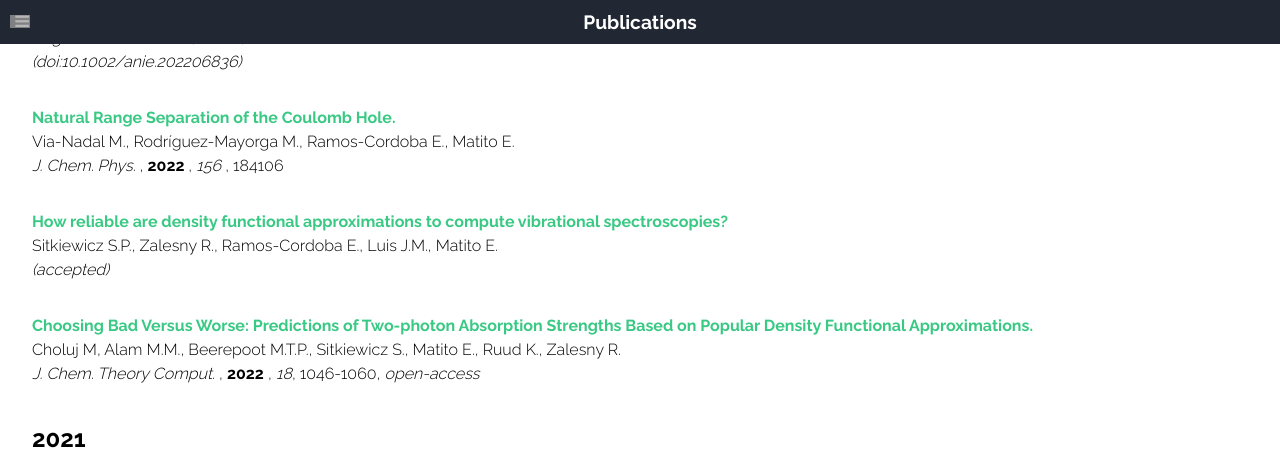
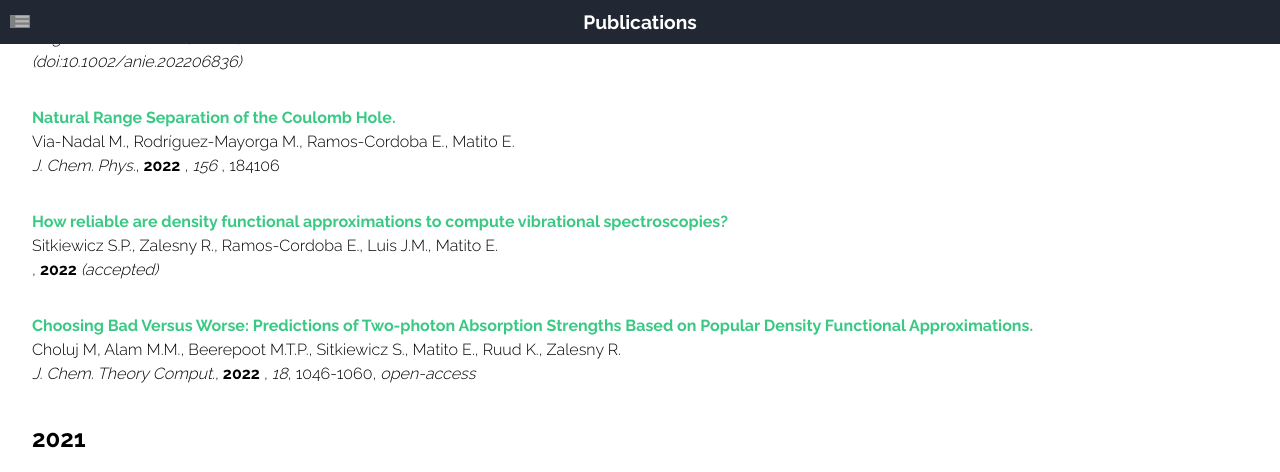
Before and after one commit to old-jekyll-templates/Horizons-Jekyll-Theme, a Jekyll site: the page built from publications.html, in a window 1280 px wide and 900 px high, scrolled down 447 px. Shown: the top 472 px of the window. Built offline with Jekyll 4.4.1, drawn with Linux system fonts in a browser that asks for light colours; grey boxes are pictures that could not be loaded.

Commit message:
Update publications.html

```diff
--- a/publications.html
+++ b/publications.html
@@ -65,7 +65,7 @@ layout: main
             <b> Reply to the Correspondence on "How Aromatic are Six-Porphyrin Nanorings? The Case of a Six-Porphyrin Nanoring" </b>
             </a></font><br>
             <font color="#000000"> Casademont-Reig I., Soriano-Agueda L., Ramos-Cordoba E., Torrent-Sucarrat M., Matito E. </font><br>
-            <font color="#000000"> <i> Angew. Chem. Int. Ed. </i>, <b> 2022 </b>
+            <font color="#000000"> <i> Angew. Chem. Int. Ed.</i>, <b> 2022</b>
             <font color="#000000">, <i>  </i>  </font><br>
             <font color="#000000"> <i> (doi:10.1002/anie.202206836) </i> </p>
 
@@ -74,19 +74,20 @@ layout: main
             <b> Natural Range Separation of the Coulomb Hole. </b>
             </a></font><br>
             <font color="#000000"> Via-Nadal M., Rodríguez-Mayorga M., Ramos-Cordoba E., Matito E. </font><br>
-            <font color="#000000"> <i>  J. Chem. Phys. </i>, <b> 2022 </b>
-            <font color="#000000">, <i> 156 </i>, 184106 </font><br>
+            <font color="#000000"> <i>  J. Chem. Phys.</i>, <b> 2022</b>
+            <font color="#000000">, <i> 156 </i>, 184106</font><br>
             <font color="#000000"> <i>  </i> </p>
 
 	<p style="text-align:justify; text-justify:inter-ideograph;"> <font color="#000000">
             <a href= target="_blank" style="text-decoration:none"><b> How reliable are density functional approximations to compute vibrational spectroscopies? </b></a </font><br>
             <font color="#000000">Sitkiewicz S.P., Zalesny R., Ramos-Cordoba E., Luis J.M., Matito E. </font><br>
+	    <font color="#000000"> <i> </i>, <b> 2022</b>
             <font color="#000000"> <i> (accepted) </i>	</p>
 
 	<p style="text-align:justify; text-justify:inter-ideograph;"> <font color="#000000">
             <a href=https://pubs.acs.org/doi/10.1021/acs.jctc.1c01056 target="_blank" style="text-decoration:none"><b> Choosing Bad Versus Worse: Predictions of Two-photon Absorption Strengths Based on Popular Density Functional Approximations. </b></a </font><br>
             <font color="#000000"> Choluj M, Alam M.M., Beerepoot M.T.P., Sitkiewicz S., Matito E., Ruud K., Zalesny R. </font><br>
-	    <font color="#000000"> <i>  J. Chem. Theory Comput.   </i>, <b>2022</b>
+	    <font color="#000000"> <i>  J. Chem. Theory Comput.</i>, <b>2022</b>
 		     <font color="#000000">, <i>18</i>, 1046-1060,<i> open-access</i> </p>
 
 
```
